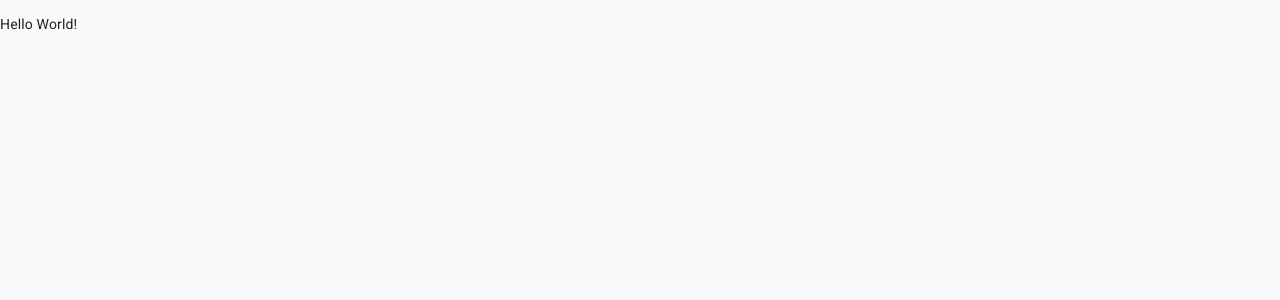
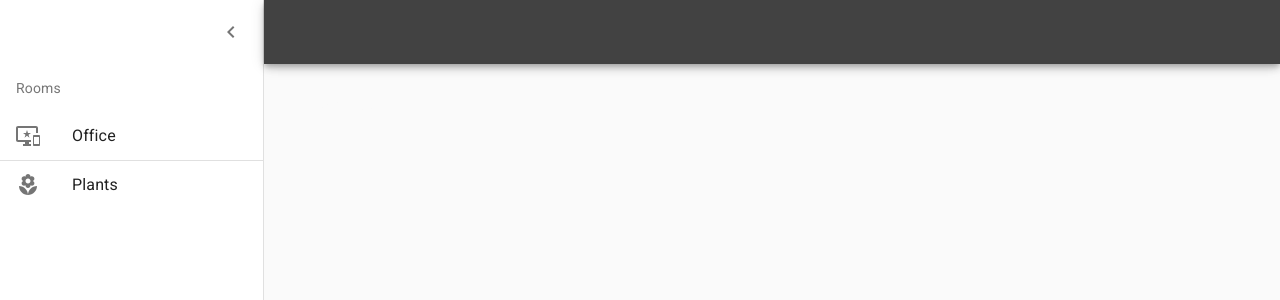
Before and after one commit to jim-at-jibba/home-dash-app, a Next.js app: page / in a window 1280 px wide. Shown: the top 300 px of the page. Built offline with nearby package versions, Linux system fonts and the light colour scheme.

Commit message:
Add layout files

```diff
--- /dev/null
+++ b/components/Header.tsx
@@ -0,0 +1,76 @@
+import AppBar from "@material-ui/core/AppBar"
+import Toolbar from "@material-ui/core/Toolbar"
+import {makeStyles} from "@material-ui/core/styles"
+import React, {FunctionComponent} from "react"
+import {createStyles, IconButton} from "@material-ui/core"
+import MenuIcon from "@material-ui/icons/Menu"
+import clsx from "clsx"
+
+interface Props {
+  handleDrawerOpen: () => void
+  open: boolean
+}
+
+const Header: FunctionComponent<Props> = ({handleDrawerOpen, open}) => {
+  const classes = useStyles()
+
+  return (
+    <AppBar
+      position="fixed"
+      elevation={5}
+      className={clsx(classes.appBar, {
+        [classes.appBarShift]: open,
+      })}
+    >
+      <Toolbar>
+        <IconButton
+          color="inherit"
+          aria-label="open drawer"
+          onClick={() => handleDrawerOpen()}
+          edge="start"
+          className={clsx(classes.menuButton, {
+            [classes.hide]: open,
+          })}
+        >
+          <MenuIcon />
+        </IconButton>
+      </Toolbar>
+    </AppBar>
+  )
+}
+
+const drawerWidth = 264
+const useStyles = makeStyles((theme) =>
+  createStyles({
+    root: {
+      display: "flex",
+      boxShadow: "4px 0 3px -1px rgb(0 0 0 / 30%)",
+    },
+    title: {
+      flexGrow: 1,
+    },
+    appBar: {
+      zIndex: theme.zIndex.drawer + 1,
+      transition: theme.transitions.create(["width", "margin"], {
+        easing: theme.transitions.easing.sharp,
+        duration: theme.transitions.duration.leavingScreen,
+      }),
+    },
+    appBarShift: {
+      marginLeft: drawerWidth,
+      width: `calc(100% - ${drawerWidth}px)`,
+      transition: theme.transitions.create(["width", "margin"], {
+        easing: theme.transitions.easing.sharp,
+        duration: theme.transitions.duration.enteringScreen,
+      }),
+    },
+    menuButton: {
+      marginRight: 46,
+    },
+    hide: {
+      display: "none",
+    },
+  }),
+)
+
+export default Header
--- /dev/null
+++ b/components/Sidebar.tsx
@@ -0,0 +1,208 @@
+import Box from "@material-ui/core/Box"
+import Divider from "@material-ui/core/Divider"
+import List from "@material-ui/core/List"
+import ListItem from "@material-ui/core/ListItem"
+import ListItemIcon from "@material-ui/core/ListItemIcon"
+import ListItemText from "@material-ui/core/ListItemText"
+import ListSubheader from "@material-ui/core/ListSubheader"
+import {makeStyles, useTheme} from "@material-ui/core/styles"
+import {useRouter} from "next/router"
+import React, {FunctionComponent} from "react"
+import {Drawer, IconButton} from "@material-ui/core"
+import Link from "next/link"
+import clsx from "clsx"
+import ChevronLeftIcon from "@material-ui/icons/ChevronLeft"
+import ChevronRightIcon from "@material-ui/icons/ChevronRight"
+import ImportantDevicesIcon from "@material-ui/icons/ImportantDevices"
+import LocalFloristIcon from "@material-ui/icons/LocalFlorist"
+
+interface Props {
+  open: boolean
+  handleDrawerClose: () => void
+}
+
+const Sidebar: FunctionComponent<Props> = ({open, handleDrawerClose}) => {
+  const theme = useTheme()
+  const classes = useStyles()
+
+  return (
+    <Drawer
+      data-testid="sidebar"
+      variant="permanent"
+      className={clsx(classes.drawer, {
+        [classes.drawerOpen]: open,
+        [classes.drawerClose]: !open,
+      })}
+      classes={{
+        paper: clsx({
+          [classes.drawerOpen]: open,
+          [classes.drawerClose]: !open,
+        }),
+      }}
+    >
+      <div className={classes.toolbar}>
+        <IconButton onClick={handleDrawerClose}>
+          {theme.direction === "rtl" ? <ChevronRightIcon /> : <ChevronLeftIcon />}
+        </IconButton>
+      </div>
+      <Box display="flex" flexDirection="column" flex={1}>
+        <List
+          subheader={
+            <ListSubheader
+              className={clsx({
+                [classes.listingSubheadingOpen]: open,
+                [classes.listingSubheadingClosed]: !open,
+              })}
+            >
+              Rooms
+            </ListSubheader>
+          }
+          component="nav"
+        >
+          <MenuItemNext path="/office" label="Office">
+            <ImportantDevicesIcon />
+          </MenuItemNext>
+          <Divider />
+          <MenuItemNext path="/plants" label="Plants">
+            <LocalFloristIcon />
+          </MenuItemNext>
+        </List>
+      </Box>
+    </Drawer>
+  )
+}
+
+const drawerWidth = 264
+const useStyles = makeStyles((theme) => ({
+  button: {
+    cursor: "pointer",
+  },
+  footerText: {
+    fontSize: "12px",
+    color: theme.palette.grey["600"],
+    lineHeight: "24px",
+    fontWeight: 600,
+  },
+  iconSelected: {
+    color: theme.palette.secondary.main,
+  },
+  appBar: {
+    zIndex: theme.zIndex.drawer + 1,
+    transition: theme.transitions.create(["width", "margin"], {
+      easing: theme.transitions.easing.sharp,
+      duration: theme.transitions.duration.leavingScreen,
+    }),
+  },
+  appBarShift: {
+    marginLeft: drawerWidth,
+    width: `calc(100% - ${drawerWidth}px)`,
+    transition: theme.transitions.create(["width", "margin"], {
+      easing: theme.transitions.easing.sharp,
+      duration: theme.transitions.duration.enteringScreen,
+    }),
+  },
+  menuButton: {
+    marginRight: 36,
+  },
+  hide: {
+    display: "none",
+  },
+  drawer: {
+    width: drawerWidth,
+    flexShrink: 0,
+    whiteSpace: "nowrap",
+  },
+  drawerOpen: {
+    width: drawerWidth,
+    borderTop: "none",
+    transition: theme.transitions.create("width", {
+      easing: theme.transitions.easing.sharp,
+      duration: theme.transitions.duration.enteringScreen,
+    }),
+  },
+  drawerClose: {
+    transition: theme.transitions.create("width", {
+      easing: theme.transitions.easing.sharp,
+      duration: theme.transitions.duration.leavingScreen,
+    }),
+    overflowX: "hidden",
+    width: theme.spacing(7) + 1,
+    [theme.breakpoints.up("sm")]: {
+      width: theme.spacing(9) + 1,
+    },
+  },
+  listingSubheadingOpen: {
+    display: "block",
+    transition: theme.transitions.create("display", {
+      easing: theme.transitions.easing.easeIn,
+      duration: 500,
+    }),
+  },
+  listingSubheadingClosed: {
+    display: "none",
+    transition: theme.transitions.create("display", {
+      easing: theme.transitions.easing.easeOut,
+      duration: 500,
+    }),
+  },
+  toolbar: {
+    display: "flex",
+    alignItems: "center",
+    justifyContent: "flex-end",
+    padding: theme.spacing(0, 1),
+    // necessary for content to be below app bar
+    ...theme.mixins.toolbar,
+  },
+  content: {
+    flexGrow: 1,
+    padding: theme.spacing(3),
+  },
+  badgeRoot: {
+    "& .MuiBadge-badge": {
+      backgroundColor: theme.palette.warning.main,
+      color: "white",
+    },
+  },
+}))
+
+// function ListItemLink({
+//   href,
+//   target,
+//   children,
+// }: {
+//   href: string
+//   target?: string
+//   children: React.ReactElement
+// }) {
+//   return (
+//     <ListItem button component="a" href={href} target={target}>
+//       {children}
+//     </ListItem>
+//   )
+// }
+
+function MenuItemNext({
+  path,
+  children,
+  label,
+}: {
+  path: string
+  children: React.ReactElement
+  label: string
+}) {
+  const router = useRouter()
+  const classes = useStyles()
+
+  const isPath = router.asPath.includes(path)
+  return (
+    <Link href={path}>
+      <ListItem button selected={isPath ?? true}>
+        <>
+          <ListItemIcon className={isPath ? classes.iconSelected : ""}>{children}</ListItemIcon>
+          <ListItemText primary={label} />
+        </>
+      </ListItem>
+    </Link>
+  )
+}
+export default Sidebar
--- /dev/null
+++ b/components/layouts/SidebarLayout.tsx
@@ -0,0 +1,45 @@
+import Header from "../Header"
+import Sidebar from "../Sidebar"
+import {GetLayoutFunc} from "../../types"
+import Box from "@material-ui/core/Box"
+import React from "react"
+import {FunctionComponent} from "react"
+
+const SidebarLayout: FunctionComponent = ({children}) => {
+  const [open, setOpen] = React.useState(true)
+
+  const handleDrawerOpen = () => {
+    setOpen(true)
+  }
+
+  const handleDrawerClose = () => {
+    setOpen(false)
+  }
+
+  return (
+    <Box height="100vh" display="flex" flexDirection="column">
+      <Header open={open} handleDrawerOpen={handleDrawerOpen} />
+      <Box display="flex" flexDirection="row" flex={1} overflow="hidden">
+        <Sidebar open={open} handleDrawerClose={handleDrawerClose} />
+        <MainContent>{children}</MainContent>
+      </Box>
+    </Box>
+  )
+}
+
+const MainContent: FunctionComponent = ({children}) => {
+  return (
+    <Box
+      component="main"
+      color="background.default"
+      overflow="scroll"
+      flexBasis={0}
+      flexGrow={999}
+      marginTop={8}
+    >
+      <Box margin={4}>{children}</Box>
+    </Box>
+  )
+}
+
+export const getSidebarLayout: GetLayoutFunc = (page) => <SidebarLayout>{page}</SidebarLayout>
--- a/pages/_app.tsx
+++ b/pages/_app.tsx
@@ -1,7 +1,7 @@
 import CssBaseline from "@material-ui/core/CssBaseline"
 import {ThemeProvider} from "@material-ui/core/styles"
 
-import {CustomNextPage} from "../types"
+import {CustomNextPage, GetLayoutFunc} from "../types"
 import {themeDark, themeLight} from "lib/theme"
 import {AppProps} from "next/app"
 import React from "react"
@@ -25,10 +25,13 @@ export default function MyApp(props: Props) {
   }, [])
 
   const isDarkTheme = false
+
+  const getLayout: GetLayoutFunc = Component.getLayout || ((page) => <>{page}</>)
+
   return (
     <ThemeProvider theme={isDarkTheme ? themeDark : themeLight}>
       <CssBaseline />
-      <Component {...pageProps} />
+      {getLayout(<Component {...pageProps} />)}
     </ThemeProvider>
   )
 }
--- a/pages/index.tsx
+++ b/pages/index.tsx
@@ -1,7 +1,17 @@
-const Home = () => (
-  <div>
-    <p>Hello World!</p>
-  </div>
-)
+import {CustomNextPage} from "types"
+import {getSidebarLayout} from "../components/layouts/SidebarLayout"
 
-export default Home
+const HomePage: CustomNextPage = () => {
+  return (
+    <div>
+      <p>Hello World!</p>
+    </div>
+  )
+}
+
+HomePage.getLayout = (page) => {
+  const Layout = <>{getSidebarLayout(page)}</>
+  return Layout
+}
+
+export default HomePage
```
